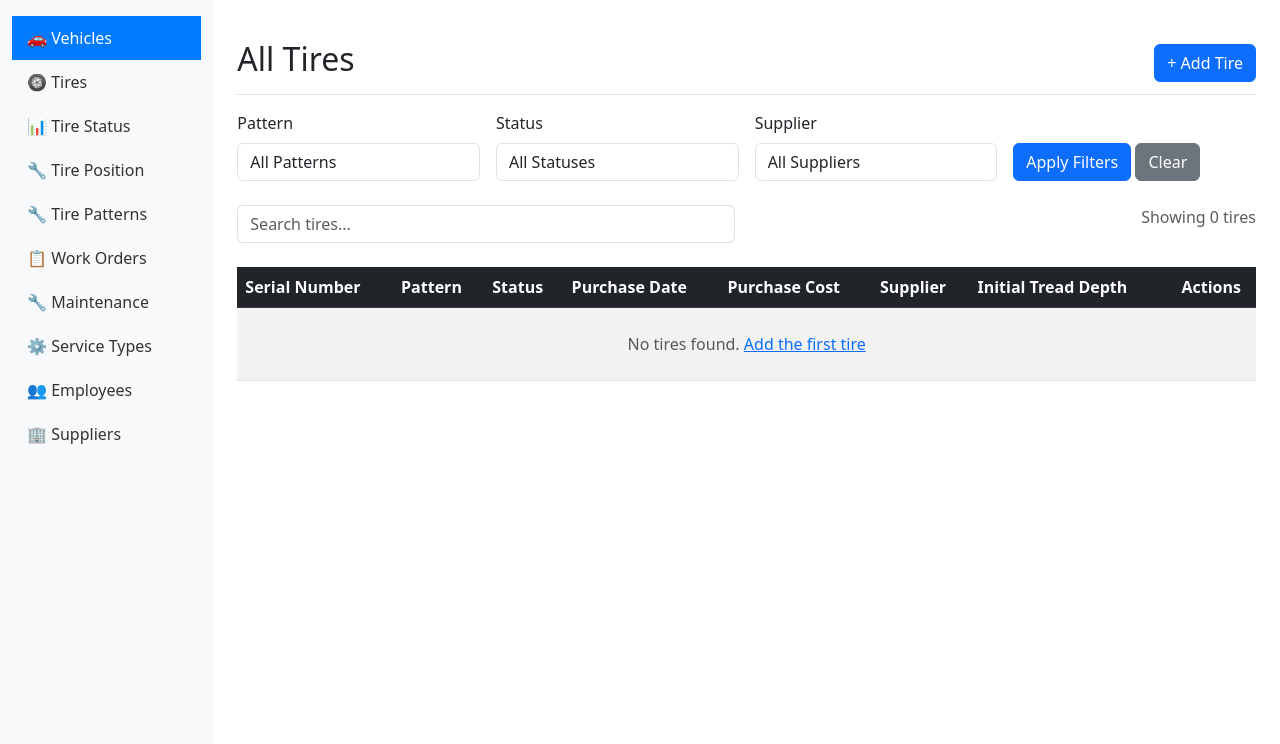
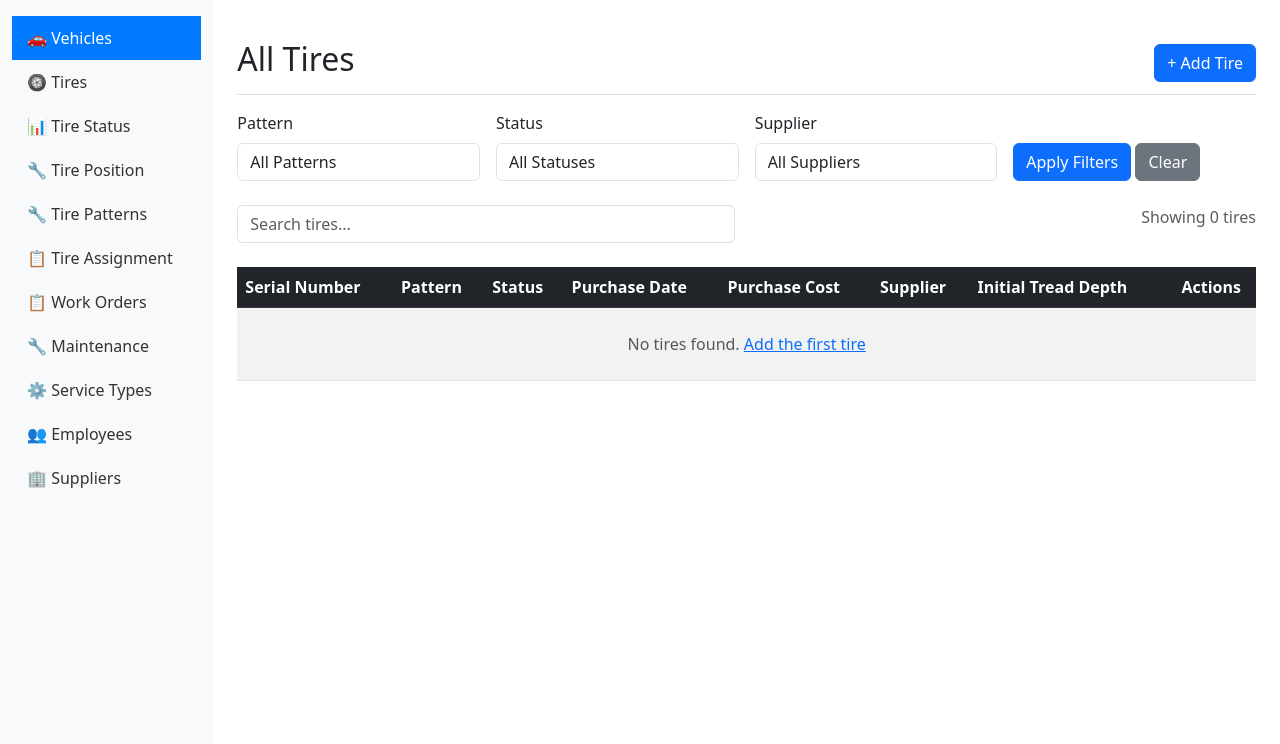
Before and after one commit to Volcanicfire771/NoscoDB, a Django app: page /tires/ in a window 1280 px wide. Shown: the part 56-800 px from the top of the page. Run offline with Django 5.2, Linux system fonts and the light colour scheme; data that the repository does not hold is empty.

Commit message:
Save old DB schema for tire inspections and assignment

```diff
--- a/TireSystem/settings.py
+++ b/TireSystem/settings.py
@@ -25,7 +25,7 @@ SECRET_KEY = 'django-insecure-hp0$5rx!5ntq#fw2)i=9dqc#hzv=)oy_$&e2=%+*29^uckyc8v
 # SECURITY WARNING: don't run with debug turned on in production!
 DEBUG = True
 
-ALLOWED_HOSTS = []
+ALLOWED_HOSTS = ['*']
 
 
 # Application definition
--- a/tires/templates/base/base.html
+++ b/tires/templates/base/base.html
@@ -55,7 +55,7 @@
                         </a>
                         <ul class="dropdown-menu">
                             <li><a class="dropdown-item" href="{% url 'tires_list' %}">Tire Inventory</a></li>
-                            <li><a class="dropdown-item" href="#">Tire Assignments</a></li>
+                            <li><a class="dropdown-item" href="{% url 'tire_assignment_list' %}">Tire Assignments</a></li>
                             <li><a class="dropdown-item" href="{% url 'tire_inspections_list' %}">Tire Inspections</a></li>
                         </ul>
                     </li>
@@ -115,6 +115,12 @@
                     </a>
                 </li>
 
+                <li class="nav-item">
+                    <a class="nav-link" href="{% url 'tire_assignment_list' %}">
+                        📋 Tire Assignment
+                    </a>
+                </li>
+
                 <!-- Work & Maintenance -->
                 <li class="nav-item">
                     <a class="nav-link" href="{% url 'work_order_list' %}">
@@ -143,6 +149,8 @@
                         🏢 Suppliers
                     </a>
                 </li>
+
+
             </ul>
         </div>
     </div>
--- a/tires/urls.py
+++ b/tires/urls.py
@@ -67,4 +67,10 @@ urlpatterns = [
     path('tire-patterns/create/', views.tire_patterns_create, name='tire_patterns_create'),
     path('tire-patterns/update/<int:id>/', views.tire_patterns_update, name='tire_patterns_update'),
     path('tire-patterns/delete/<int:id>/', views.tire_patterns_delete, name='tire_patterns_delete'),
+
+    # Tire Assignment URLS
+    path('tire-assignment/', views.tire_assignment_list, name='tire_assignment_list'),
+    path('tire-assignment/create/', views.tire_assignment_create, name='tire_assignment_create'),
+    path('tire-assignment/update/<int:id>/', views.tire_assignment_update, name='tire_assignment_update'),
+    path('tire-assignment/delete/<int:id>/', views.tire_assignment_delete, name='tire_assignment_delete'),
 ]
--- a/tires/views.py
+++ b/tires/views.py
@@ -1128,3 +1128,111 @@ def tire_patterns_update(request, id):
         messages.success(request, 'Tire pattern updated successfully!')
 
     return redirect('tire_patterns_list')
+
+
+# Tire Assignment Views ------------------------------------------------------------------------------------------------------
+def tire_assignment_list(request):
+    tire_assignments = TireAssignment.objects.all()
+    tires = Tire.objects.all()
+    tire_positions = TirePosition.objects.all()
+    work_orders = WorkOrder.objects.all()
+    tire_inspections = TireInspection.objects.all()
+
+    context = {
+        'tire_assignments': tire_assignments,
+        'tires': tires,
+        'tire_positions': tire_positions,
+        'work_orders': work_orders,
+        'tire_inspections': tire_inspections,
+    }
+    return render(request, 'tire_assignments/tire_assignment_list.html', context)
+
+def tire_assignment_delete(request, id):
+    tire_assignment = get_object_or_404(TireAssignment, id=id)
+    if request.method == 'POST':
+        tire_assignment.delete()
+        messages.success(request, 'Tire assignment deleted successfully!')
+    return redirect('tire_assignment_list')
+
+def tire_assignment_create(request):
+    if request.method == 'POST':
+        # Get data from the form
+        tire_id = request.POST.get('tire')
+        tire_position_from_id = request.POST.get('tire_position_from')
+        tire_position_to_id = request.POST.get('tire_position_to')
+        work_order_id = request.POST.get('work_order')
+        tire_inspection_id = request.POST.get('tire_inspection')
+        assignment_date = request.POST.get('assignment_date')
+        removal_date = request.POST.get('removal_date')
+        start_odometer = request.POST.get('start_odometer')
+        end_odometer = request.POST.get('end_odometer')
+        removal_mileage = request.POST.get('removal_mileage')
+        reason_for_removal = request.POST.get('reason_for_removal')
+
+        tire_inspection = TireInspection.objects.get(id=tire_inspection_id)
+
+
+        tire = get_object_or_404(Tire, id=tire_id)
+        tire_position_from = get_object_or_404(TirePosition, id=tire_position_from_id)
+        tire_position_to = get_object_or_404(TirePosition, id=tire_position_to_id)
+        work_order = get_object_or_404(WorkOrder, id=work_order_id)
+        tire_inspection = get_object_or_404(TireInspection, id=tire_inspection_id)
+
+
+        # Create the tire assignment
+        tire_assignment = TireAssignment.objects.create(
+            tire=tire,
+            tire_position_from=tire_position_from,
+            tire_position_to=tire_position_to,
+            assignment_date=assignment_date,
+            removal_date=removal_date,
+            start_odometer=start_odometer,
+            end_odometer=end_odometer,
+            work_order=work_order,
+            tire_inspection=tire_inspection,
+            removal_mileage=removal_mileage,
+            reason_for_removal=reason_for_removal,
+        )
+
+        messages.success(request, 'Tire assignment created successfully!')
+    return redirect('tire_assignment_list')
+
+def tire_assignment_update(request, id):
+    tire_assignment = get_object_or_404(TireAssignment, id=id)
+    if request.method == 'POST':
+
+        # Get data from the form
+        tire_id = request.POST.get('tire')
+        tire_position_from_id = request.POST.get('tire_position_from')
+        tire_position_to_id = request.POST.get('tire_position_to')
+        work_order_id = request.POST.get('work_order')
+        tire_inspection_id = request.POST.get('tire_inspection')
+        assignment_date = request.POST.get('assignment_date')
+        removal_date = request.POST.get('removal_date')
+        start_odometer = request.POST.get('start_odometer')
+        end_odometer = request.POST.get('end_odometer')
+        removal_mileage = request.POST.get('removal_mileage')
+        reason_for_removal = request.POST.get('reason_for_removal')
+
+        tire = Tire.objects.get(id=tire_id)
+        tire_position_from = TirePosition.objects.get(id=tire_position_from_id)
+        tire_position_to = TirePosition.objects.get(id=tire_position_to_id)
+        work_order = WorkOrder.objects.get(id=work_order_id)
+        tire_inspection = TireInspection.objects.get(id=tire_inspection_id)
+
+        # Update the tire assignment
+        tire_assignment.tire = tire
+        tire_assignment.tire_position_from = tire_position_from
+        tire_assignment.tire_position_to = tire_position_to
+        tire_assignment.assignment_date = assignment_date
+        tire_assignment.removal_date = removal_date
+        tire_assignment.start_odometer = start_odometer
+        tire_assignment.end_odometer = end_odometer
+        tire_assignment.work_order = work_order
+        tire_assignment.tire_inspection = tire_inspection
+        tire_assignment.removal_mileage = removal_mileage
+        tire_assignment.reason_for_removal = reason_for_removal
+        tire_assignment.save()
+
+        messages.success(request, 'Tire assignment updated successfully!')
+    return redirect('tire_assignment_list')
```
Also changed, not shown: tires/models.py (+22 -21 lines), tires/templates/tire_assignments/tire_assignment_list.html (added, +335 -0 lines), tires/migrations/0007_rename_from_position_tireassignment_tire_position_from_and_more.py (added).
